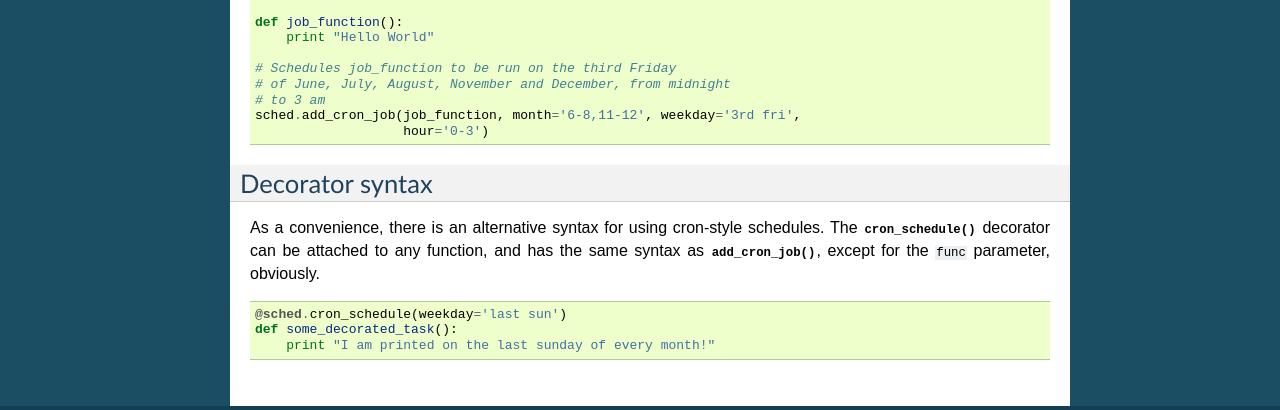
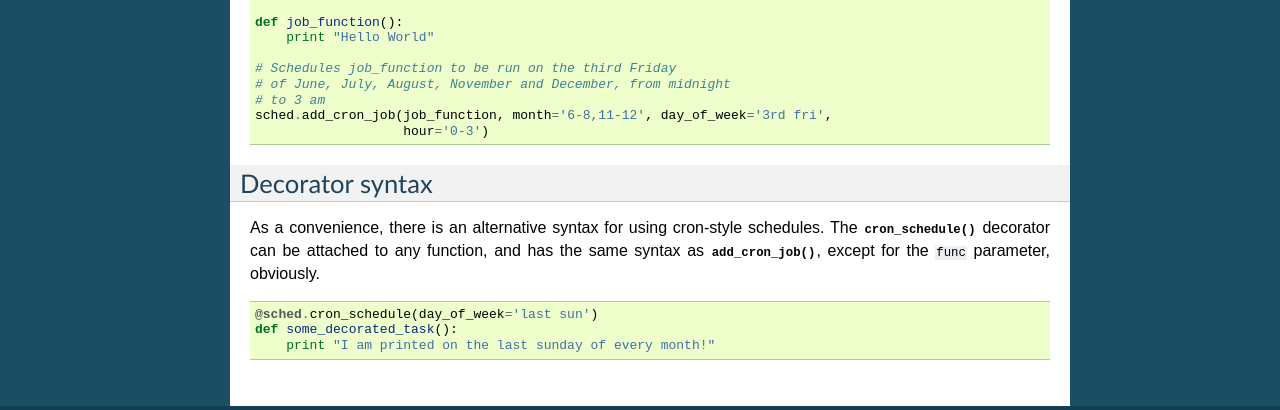
Before and after one commit to agronholm/apscheduler, a Sphinx documentation site: the page built from docs/cronschedule.rst, in a window 1280 px wide. Shown: the part 794-1204 px from the top of the page. Built offline with Sphinx 7.4.7, drawn with Linux system fonts in a browser that asks for light colours.

Commit message:
Fixed incorrect keyword argument names in examples

```diff
--- a/docs/cronschedule.rst
+++ b/docs/cronschedule.rst
@@ -54,7 +54,7 @@ Example
     # Schedules job_function to be run on the third Friday
     # of June, July, August, November and December, from midnight
     # to 3 am
-    sched.add_cron_job(job_function, month='6-8,11-12', weekday='3rd fri',
+    sched.add_cron_job(job_function, month='6-8,11-12', day_of_week='3rd fri',
                        hour='0-3')
 
 Decorator syntax
@@ -68,6 +68,6 @@ parameter, obviously.
 
 ::
 
-    @sched.cron_schedule(weekday='last sun')
+    @sched.cron_schedule(day_of_week='last sun')
     def some_decorated_task():
         print "I am printed on the last sunday of every month!"
```
